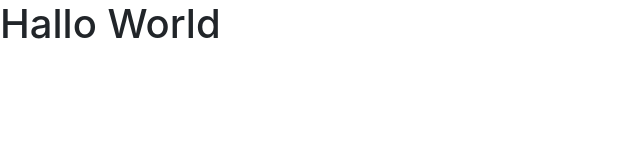
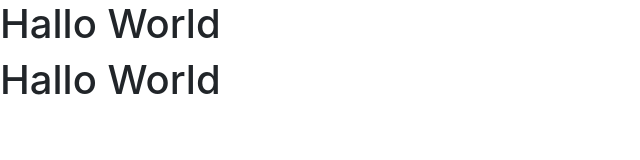
Before and after one commit to SuperCode-Projects/Im-Bored, a plain HTML site: page index.html in a window 1280 px wide. Shown: the whole page, without its empty margins (0-640 px from the left). Drawn offline with Linux system fonts and the light colour scheme.

Commit message:
projekt test

```diff
--- a/index.html
+++ b/index.html
@@ -10,6 +10,7 @@
 </head>
 <body>
  <h1>Hallo World</h1>
+ <h1>Hallo World</h1>
 
     <script type="text/javascript" src="assets/js/jquery-3.5.1.min.js"></script>
     <script type="text/javascript" src="assets/js/bootstrap.min.js"></script>
```
